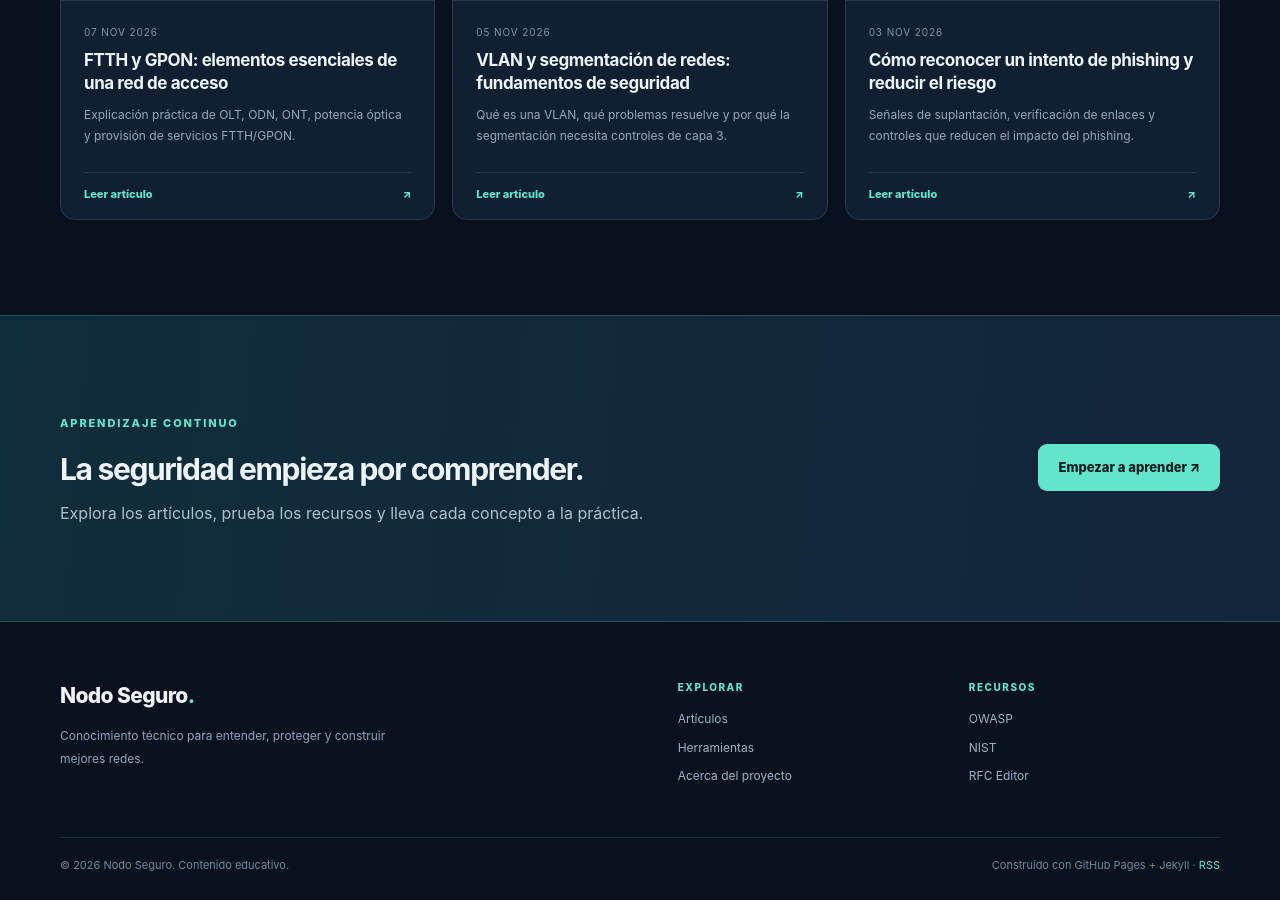
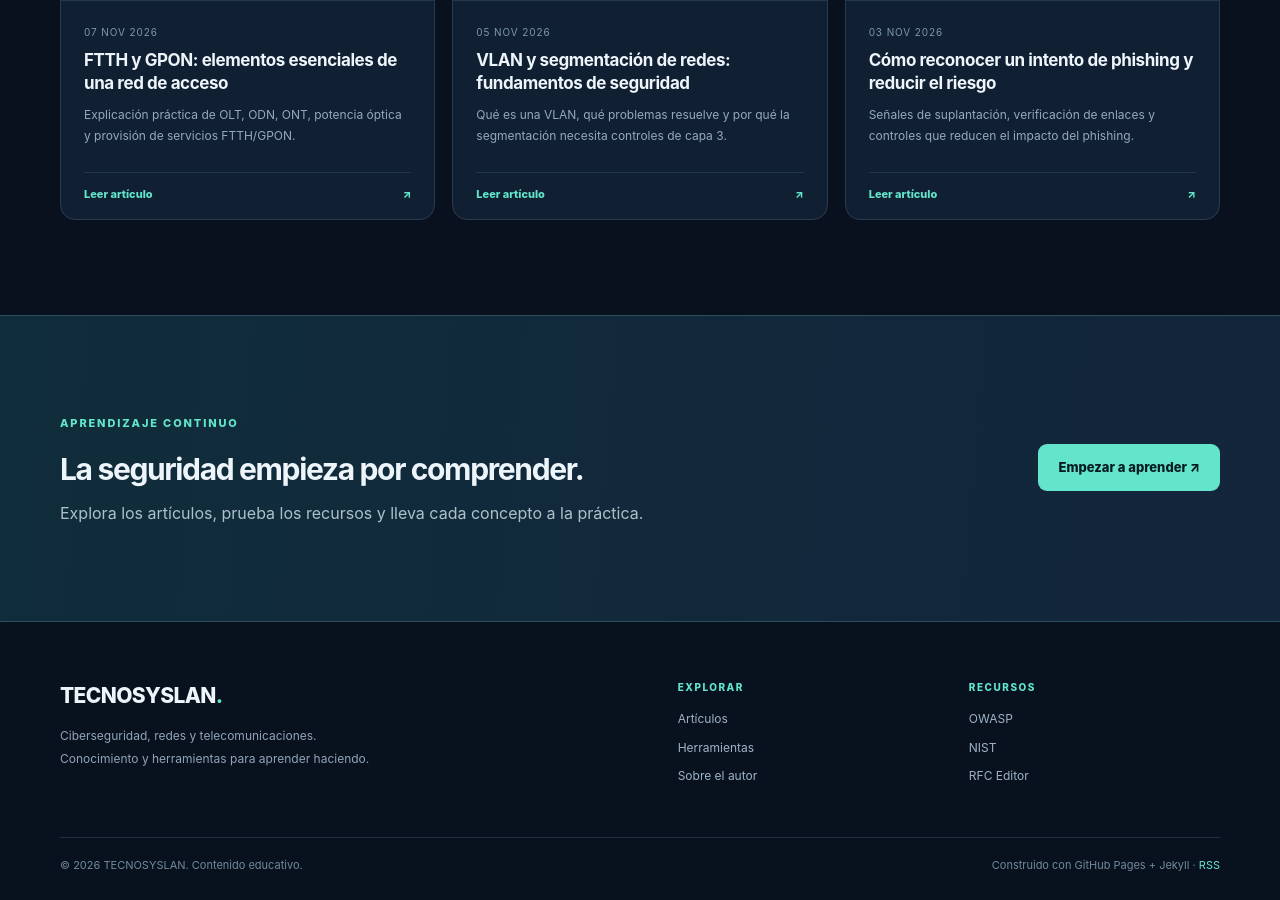
Before and after one commit to mizuri-ml/mizuri-ml.github.io, a Jekyll site: the page built from index.html, in a window 1280 px wide and 900 px high, scrolled down 2116 px. Built offline with Jekyll 4.4.1, drawn with Linux system fonts in a browser that asks for light colours; some of the changed text lies outside the part shown.

Commit message:
Update default.html

```diff
--- a/_layouts/default.html
+++ b/_layouts/default.html
@@ -20,7 +20,7 @@
       <div class="container header-inner">
         <a class="brand" href="{{ '/' | relative_url }}" aria-label="{{ site.title }}: ir al inicio">
           <span class="brand-symbol" aria-hidden="true"><svg viewBox="0 0 28 28"><path d="M14 2 25 8v12L14 26 3 20V8Z"/><path d="m9 14 4 4 6-8"/></svg></span>
-          <span class="brand-name">NODO<span>SEGURO</span><small>CYBER · NETWORKS · TECH</small></span>
+          <span class="brand-name">TECNO<span>SYSLAN</span><small>CYBER · NETWORKS · TELECOM</small></span>
         </a>
         <button class="nav-toggle" id="nav-toggle" type="button" aria-expanded="false" aria-controls="site-nav" aria-label="Abrir navegación"><span></span><span></span><span></span></button>
         <nav class="nav-links" id="site-nav" aria-label="Navegación principal">
@@ -36,13 +36,13 @@
     <footer class="footer">
       <div class="container footer-top">
         <div>
-          <a class="footer-title" href="{{ '/' | relative_url }}">Nodo Seguro<span class="dot">.</span></a>
-          <p>Conocimiento técnico para entender, proteger y construir mejores redes.</p>
+          <a class="footer-title" href="{{ '/' | relative_url }}">TECNOSYSLAN<span class="dot">.</span></a>
+          <p>Ciberseguridad, redes y telecomunicaciones. Conocimiento y herramientas para aprender haciendo.</p>
         </div>
-        <div class="footer-menu"><span>EXPLORAR</span><a href="{{ '/blog/' | relative_url }}">Artículos</a><a href="{{ '/herramientas/' | relative_url }}">Herramientas</a><a href="{{ '/acerca/' | relative_url }}">Acerca del proyecto</a></div>
+        <div class="footer-menu"><span>EXPLORAR</span><a href="{{ '/blog/' | relative_url }}">Artículos</a><a href="{{ '/herramientas/' | relative_url }}">Herramientas</a><a href="{{ '/acerca/' | relative_url }}">Sobre el autor</a></div>
         <div class="footer-menu"><span>RECURSOS</span><a href="https://owasp.org/" target="_blank" rel="noopener noreferrer">OWASP</a><a href="https://www.nist.gov/cyberframework" target="_blank" rel="noopener noreferrer">NIST</a><a href="https://www.rfc-editor.org/" target="_blank" rel="noopener noreferrer">RFC Editor</a></div>
       </div>
-      <div class="container footer-bottom"><span>© {{ site.time | date: '%Y' }} Nodo Seguro. Contenido educativo.</span><span>Construido con GitHub Pages + Jekyll · <a href="{{ '/feed.xml' | relative_url }}">RSS</a></span></div>
+      <div class="container footer-bottom"><span>© {{ site.time | date: '%Y' }} TECNOSYSLAN. Contenido educativo.</span><span>Construido con GitHub Pages + Jekyll · <a href="{{ '/feed.xml' | relative_url }}">RSS</a></span></div>
     </footer>
   </div>
   <script src="{{ '/assets/js/main.js' | relative_url }}" defer></script>
```
